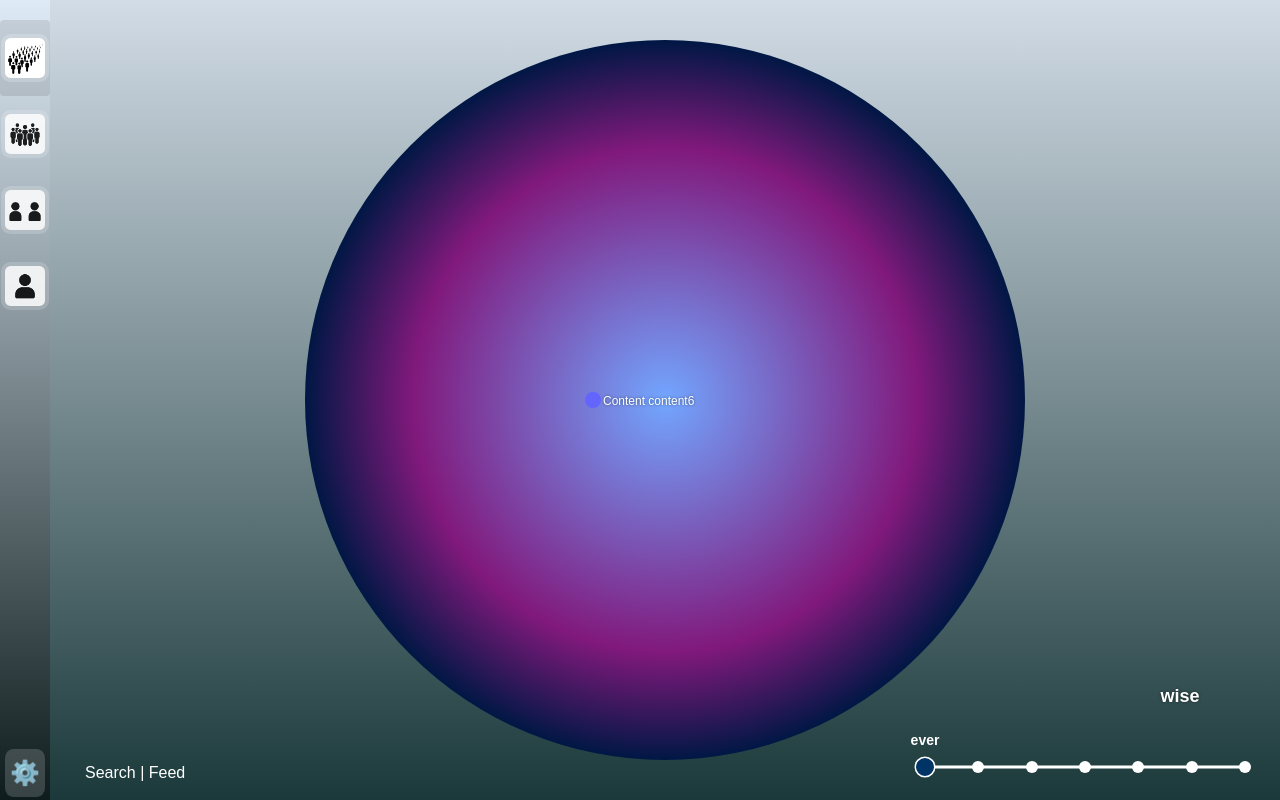
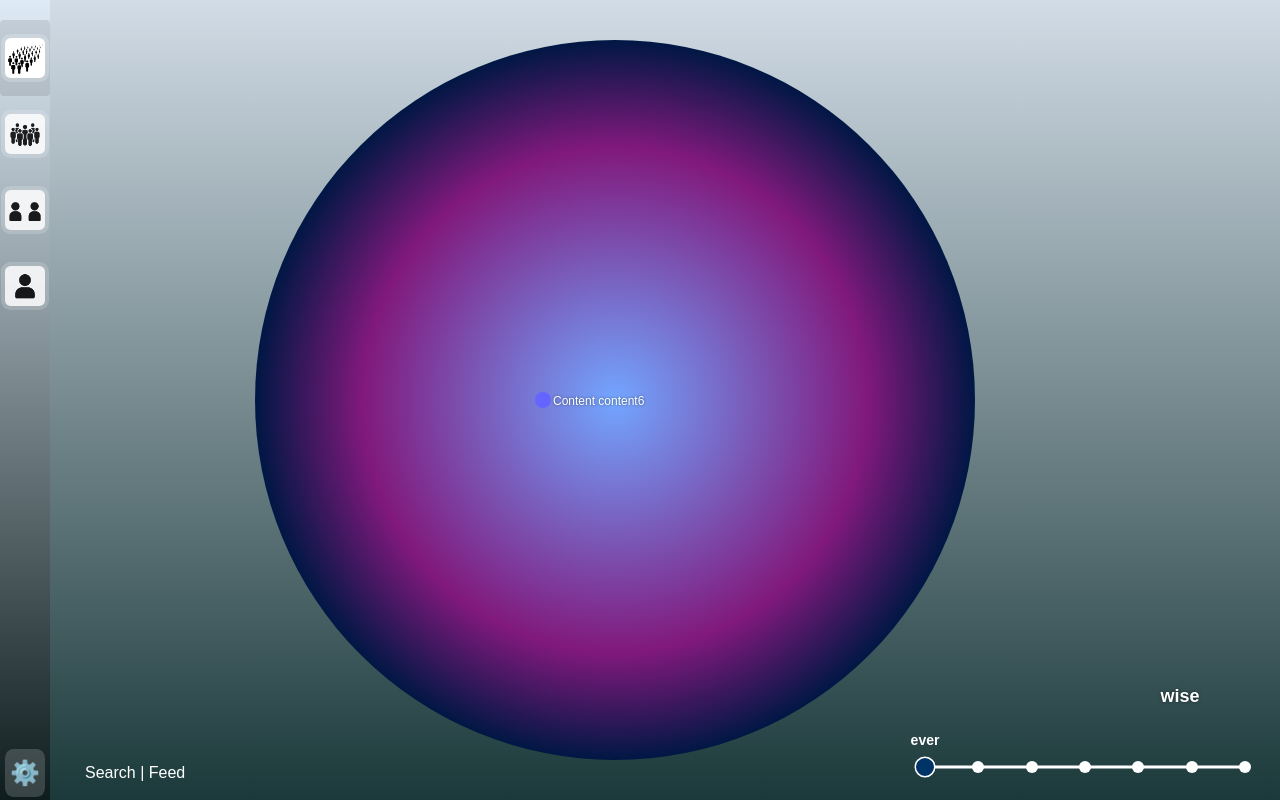
Before and after one commit to KindlerDaniel/public, a React (Create React App) app in the folder frontend/: page / in a window 1280 px wide. Built offline with nearby package versions, Linux system fonts and the light colour scheme.

Commit message:
no message

```diff
--- a/frontend/src/levels/1SocietyLevel/BubbleView/BubbleView.css
+++ b/frontend/src/levels/1SocietyLevel/BubbleView/BubbleView.css
@@ -1,24 +1,26 @@
 /* BubbleView spezifische Styles */
 .bubble-view-container, .bubble-view {
-  width: 100%;
+  width: 100vw;
   height: 100vh;
-  position: relative;
-  overflow: hidden; /* Keine Scrollbars */
+  position: fixed;
+  top: 0;
+  left: 0;
+  overflow: hidden;
 }
 
 .bubble-view {
-  display: flex;
-  flex-direction: column;
   background: linear-gradient(to bottom, #d2dce6, #1b393a);
 }
 
 .bubble-container {
-  flex: 1;
-  position: relative;
-  overflow: hidden; /* Keine Scrollbars */
-  display: flex;
-  justify-content: center;
-  align-items: center;
+  width: 100vw;
+  height: 100vh;
+  position: fixed; /* Fixed statt absolute */
+  top: 0;
+  left: 0;
+  overflow: hidden;
+  z-index: 1; /* Hinter der Sidebar */
+  pointer-events: auto; /* Ermöglicht Interaktion */
 }
 
 .bubble-canvas {
@@ -26,17 +28,20 @@
   height: 100%;
   display: block;
   cursor: grab;
+  /* Stelle sicher, dass der Canvas immer den gesamten Container ausfüllt */
+  min-width: 100%;
+  min-height: 100%;
 }
 
 .bubble-canvas:active {
   cursor: grabbing;
 }
 
-/* Search-Feed-Button - nach unten verschoben */
+/* Search-Feed-Button - nach unten verschoben, rechts von der Sidebar */
 .search-feed-button {
-  position: absolute;
+  position: fixed; /* Fixed statt absolute für bessere Kontrolle */
   bottom: 8px;
-  left: 20px;
+  left: 70px; /* 50px Sidebar + 20px Abstand */
   background-color: transparent;
   color: white;
   border: none;
@@ -44,10 +49,11 @@
   font-weight: 500;
   padding: 10px 15px;
   cursor: pointer;
-  z-index: 50;
+  z-index: 150; /* Über der Sidebar (z-index: 100) */
   user-select: none;
   pointer-events: auto;
   transition: transform 0.2s ease;
+  margin-left: 0; /* Überschreibe dynamisches margin-left */
 }
 
 .search-feed-button:hover {
--- a/frontend/src/levels/1SocietyLevel/BubbleView/BubbleView.tsx
+++ b/frontend/src/levels/1SocietyLevel/BubbleView/BubbleView.tsx
@@ -127,12 +127,17 @@ const BubbleView: React.FC<BubbleViewProps> = ({ onContentSelect }) => {
       <div
         className="bubble-container"
         ref={bubbleContainerRef}
+      >
+        {/* Unsichtbarer dynamischer Container für die Bubble selbst */}
+        <div
+          className="bubble-dynamic-container"
           style={{
             marginLeft: feedWidth + 'px',
+            width: `calc(100vw - 50px - ${feedWidth}px)`, // Volle Breite minus Sidebar und FeedArea
+            height: '100vh',
             display: 'flex',
             justifyContent: 'center',
-          alignItems: 'center',
-          height: '100vh'
+            alignItems: 'center'
           }}
         >
           <BubbleCanvas
@@ -145,12 +150,12 @@ const BubbleView: React.FC<BubbleViewProps> = ({ onContentSelect }) => {
             feedAreaVisible={showFeedArea}
           />
         </div>
+      </div>
 
       <button
         className="search-feed-button"
         onClick={openFeedArea}
         style={{
-          marginLeft: feedWidth + 'px',
           display: showFeedArea ? 'none' : 'block'
         }}
       >
--- a/frontend/src/levels/1SocietyLevel/shared/FeedArea/FeedArea.css
+++ b/frontend/src/levels/1SocietyLevel/shared/FeedArea/FeedArea.css
@@ -2,7 +2,7 @@
 
 .feed-area {
   position: absolute;
-  left: 0;
+  left: 50px;
   top: 0;
   bottom: 0;
   height: 100vh;
```
Lines whose indentation alone changed are shown as unchanged.
